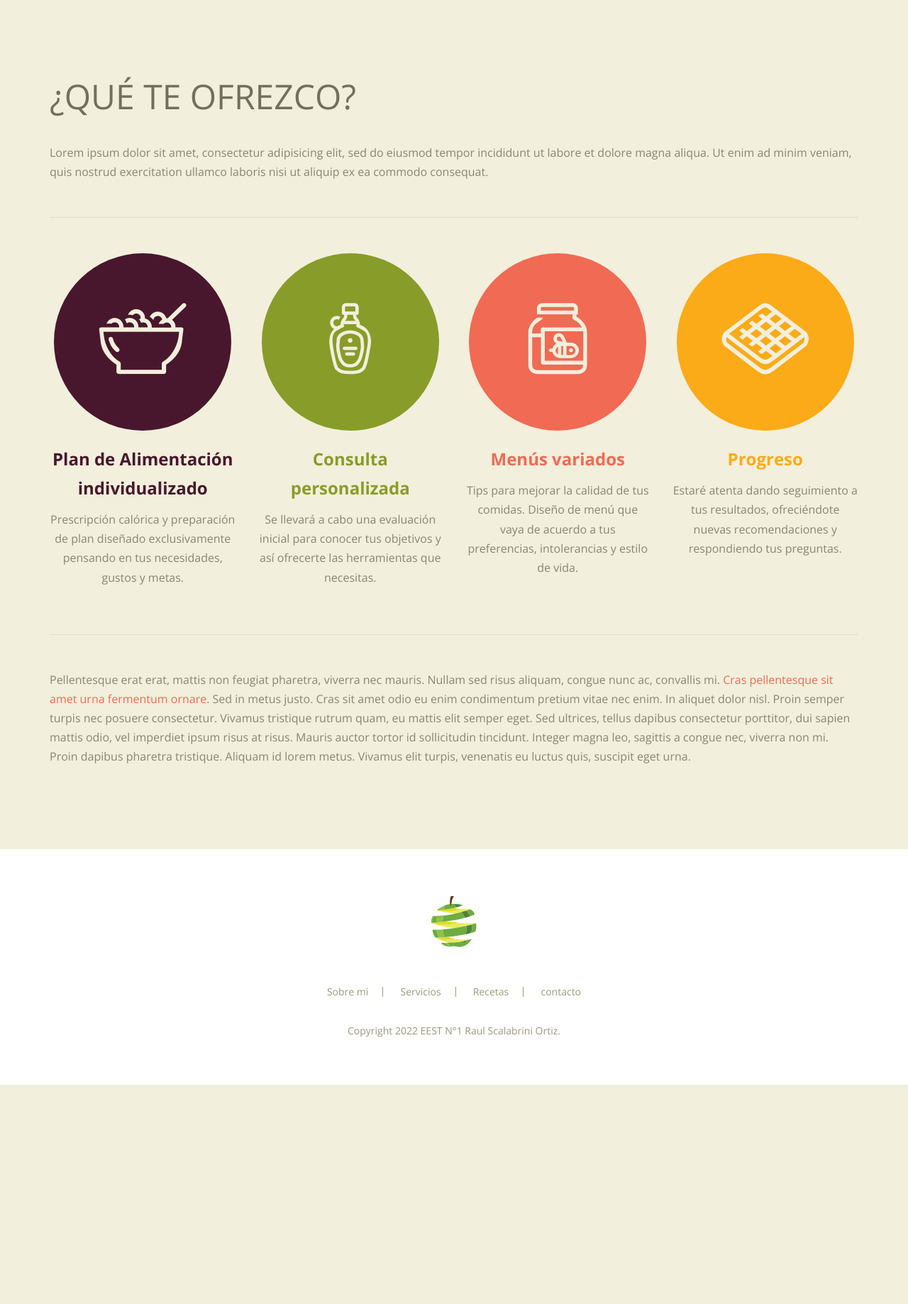
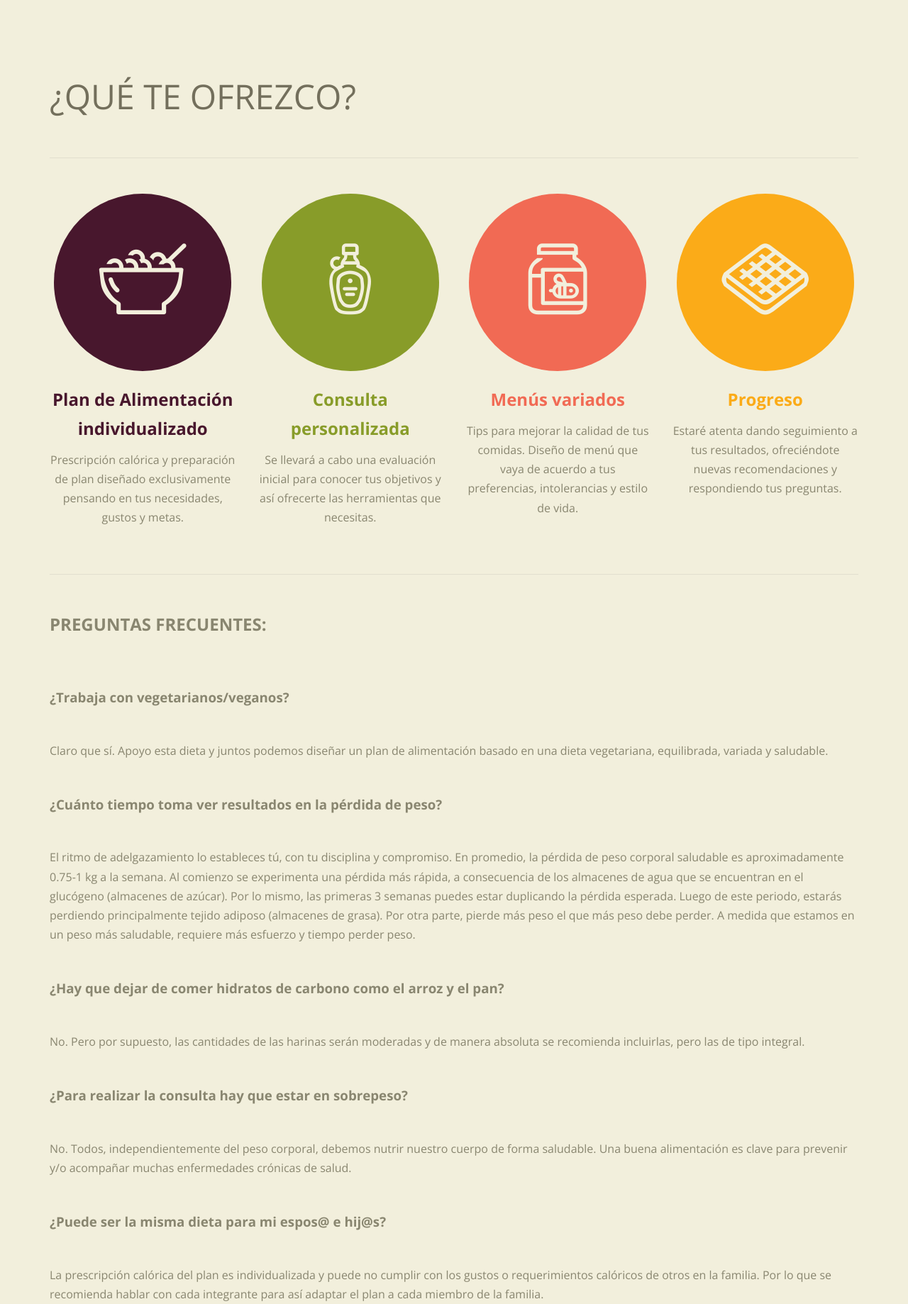
Before and after one commit to Lemengeton/nutricionista, a PHP site: page /offer.php in a window 1280 px wide. Shown: the part 101-1939 px from the top of the page at 71% size. Before the commit the page ends 1630 px from the top, so only its background shows below. Run offline with PHP 8.4, Linux system fonts and the light colour scheme.

Commit message:
About: Removido el icono de favoritos con texto de lorem ipsum. Contacto: Removido el texto lorem ipsum despues de metodos para contactarme. Offer: Removido el lorem ipsum despues de que te ofrezco, añadido las preguntas frecuentes despues de los servicios.

```diff
--- a/about.php
+++ b/about.php
@@ -41,7 +41,7 @@
 								<ul class="person-detail">
 									<li><span class="icon"><img src="images/icon-baby.png"></span>Nacimiento: <strong>07.04.1988</strong></li>
 									<li><span class="icon"><img src="images/icon-map-marker.png"></span>Ciudad: <strong>Buenos Aires</strong></li>
-									<li><span class="icon"><img src="images/icon-heart.png"></span>Favoritos: <strong>Lorem ipsum, Dolor sit</strong></li>
+									<!--<li><span class="icon"><img src="images/icon-heart.png"></span>Favoritos: <strong>Lorem ipsum, Dolor sit</strong></li>-->
 									<li><span class="icon"><img src="images/icon-clock.png"></span>Experiencia: <strong>1 año</strong></li>
 								</ul>
 							</div>
--- a/contacto.php
+++ b/contacto.php
@@ -35,7 +35,6 @@
 					<div class="container">
 
 						<h2 class="entry-title">Metodos para contactarme</h2>
-						<p class="espacio-contacto">Lorem ipsum dolor sit, amet consectetur adipisicing elit. Adipisci consequuntur officia mollitia. Quae aliquam, eveniet voluptatibus ipsa officia praesentium dicta animi tempora repudiandae culpa tempore dolorum nesciunt, fugit officiis ex.</p>
 
 							<div class="contacto-detail">
 								<span class="location"><img src="images/icon-map-marker-alt.png"> Direccion</span>
--- a/offer.php
+++ b/offer.php
@@ -35,7 +35,6 @@
 					<div class="container">
 
 						<h2 class="entry-title">¿QUÉ TE OFREZCO?</h2>
-						<p>Lorem ipsum dolor sit amet, consectetur adipisicing elit, sed do eiusmod tempor incididunt ut labore et dolore magna aliqua. Ut enim ad minim veniam, quis nostrud exercitation ullamco laboris nisi ut aliquip ex ea commodo consequat. </p>
 
 						<hr>
 
@@ -72,7 +71,31 @@
 
 						<hr>
 
-						<p>Pellentesque erat erat, mattis non feugiat pharetra, viverra nec mauris. Nullam sed risus aliquam, congue nunc ac, convallis mi. <a href="#">Cras pellentesque sit amet urna fermentum ornare</a>. Sed in metus justo. Cras sit amet odio eu enim condimentum pretium vitae nec enim. In aliquet dolor nisl. Proin semper turpis nec posuere consectetur. Vivamus tristique rutrum quam, eu mattis elit semper eget. Sed ultrices, tellus dapibus consectetur porttitor, dui sapien mattis odio, vel imperdiet ipsum risus at risus. Mauris auctor tortor id sollicitudin tincidunt. Integer magna leo, sagittis a congue nec, viverra non mi. Proin dapibus pharetra tristique. Aliquam id lorem metus. Vivamus elit turpis, venenatis eu luctus quis, suscipit eget urna.</p>
+						<p><h2>PREGUNTAS FRECUENTES:</h2><br>
+								<h3>¿Trabaja con vegetarianos/veganos?</h3><br>
+								Claro que sí. Apoyo esta dieta y juntos podemos diseñar un plan de alimentación basado en una dieta vegetariana, equilibrada, variada y saludable.<br><br>
+
+								<h3>¿Cuánto tiempo toma ver resultados en la pérdida de peso?</h3><br>
+								El ritmo de adelgazamiento lo estableces tú, con tu disciplina y compromiso. En promedio, la pérdida de peso corporal saludable es aproximadamente 0.75-1 kg a la semana. Al comienzo se experimenta una pérdida más rápida, a consecuencia de los almacenes de agua que se encuentran en el glucógeno (almacenes de azúcar). Por lo mismo, las primeras 3 semanas puedes estar duplicando la pérdida esperada. Luego de este periodo, estarás perdiendo principalmente tejido adiposo (almacenes de grasa). Por otra parte, pierde más peso el que más peso debe perder. A medida que estamos en un peso más saludable, requiere más esfuerzo y tiempo perder peso.<br><br>
+
+								<h3>¿Hay que dejar de comer hidratos de carbono como el arroz y el pan?</h3><br>
+								No. Pero por supuesto, las cantidades de las harinas serán moderadas y de manera absoluta se recomienda incluirlas, pero las de tipo integral.<br><br>
+
+								<h3>¿Para realizar la consulta hay que estar en sobrepeso?</h3><br>
+								No. Todos, independientemente del peso corporal, debemos nutrir nuestro cuerpo de forma saludable. Una buena alimentación es clave para prevenir y/o acompañar muchas enfermedades crónicas de salud.<br><br>
+
+								<h3>¿Puede ser la misma dieta para mi espos@ e hij@s?</h3><br>
+								La prescripción calórica del plan es individualizada y puede no cumplir con los gustos o requerimientos calóricos de otros en la familia. Por lo que se recomienda hablar con cada integrante para así adaptar el plan a cada miembro de la familia.<br><br>
+
+								<h3>¿Cuánto tiempo dura el tratamiento?</h3><br>
+								Todo depende de tu estado de salud al comienzo y las metas establecidas. El propósito detrás de todo plan es implementar cambios permanentes en tus hábitos alimentarios.<br><br>
+
+
+								<h3>¿Para llevar el plan de alimentación hay que comprar alimentos especiales más costosos?</h3><br>
+								En términos generales, comer de manera inteligente y saludable no debe impactar negativamente tu bolsillo. Reconozco que las carnes magras, los vegetales y productos orgánicos son más costosos, por lo mismo se recomienda productos locales y de estación. Por otra parte, estaremos eliminando el consumo de muchos alimentos ultraprocesados que son costosos, tales como: barras granola, cereales, y variedad de productos “light”.<br><br>
+
+								<h3>¿Se puede mantener una vida social activa, salir a comer fuera y consumir bebidas alcohólicas durante el proceso?</h3><br>
+								Sí, por supuesto se diseñará un plan con recomendaciones que se adapten a tu estilo de vida.</p>
 					</div>
 				</div>
 
```
